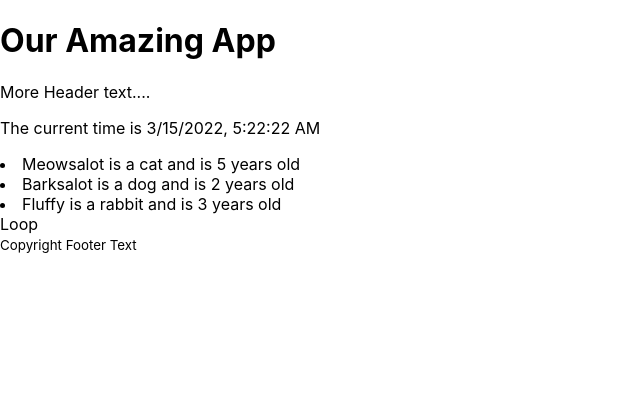
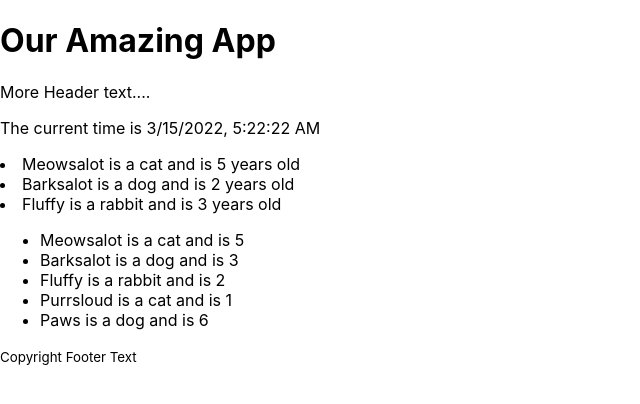
Before and after one commit to AnnieCat73/learning-react-app, a React (Create React App) app: page / in a window 1280 px wide. Shown: the top 404 px of the page, without its empty margins (0-640 px from the left). Built offline with nearby package versions, Linux system fonts and the light colour scheme.

Commit message:
Looping and map exercise

```diff
--- a/src/App.js
+++ b/src/App.js
@@ -5,6 +5,7 @@
 import ComponentEx from './React for Rest of Us/ComponentEx';
 import Props from './React for Rest of Us/props';
 import Loop from './React for Rest of Us/Loop';
+
 import './App.css';
 import './index.css';
 
--- a/src/React for Rest of Us/Loop.js
+++ b/src/React for Rest of Us/Loop.js
@@ -6,10 +6,35 @@
 map the array of pets. So loop through the
 array and do something with each item*/
 
+const pets = [
+  { name: "Meowsalot", species: "cat", age: "5", id: 123456789 },
+  { name: "Barksalot", species: "dog", age: "3", id: 987654321 },
+  { name: "Fluffy", species: "rabbit", age: "2", id: 123123123 },
+  { name: "Purrsloud", species: "cat", age: "1", id: 456456456 },
+  { name: "Paws", species: "dog", age: "6", id: 789789789 }
+]
+
+
+
 function Loop() {
+  const allPets = pets.map( (pet,id) => <li key={id}>{pet.name} is a {pet.species} and is {pet.age}</li>)
   return (
-    <div>Loop</div>
+    <ul>
+      {allPets}
+    </ul>
   )
 }
 
 export default Loop;
+
+/*OR
+function Loop() {
+  return (
+    <ul>
+      {pets.map((pet, id) => <li key={id}>{pet.name} is a {pet.species} and is {pet.age}</li>)}
+    </ul>
+  )
+}
+
+export default Loop;
+*/
```
Also changed, not shown: src/React for Rest of Us/state.js (added).
